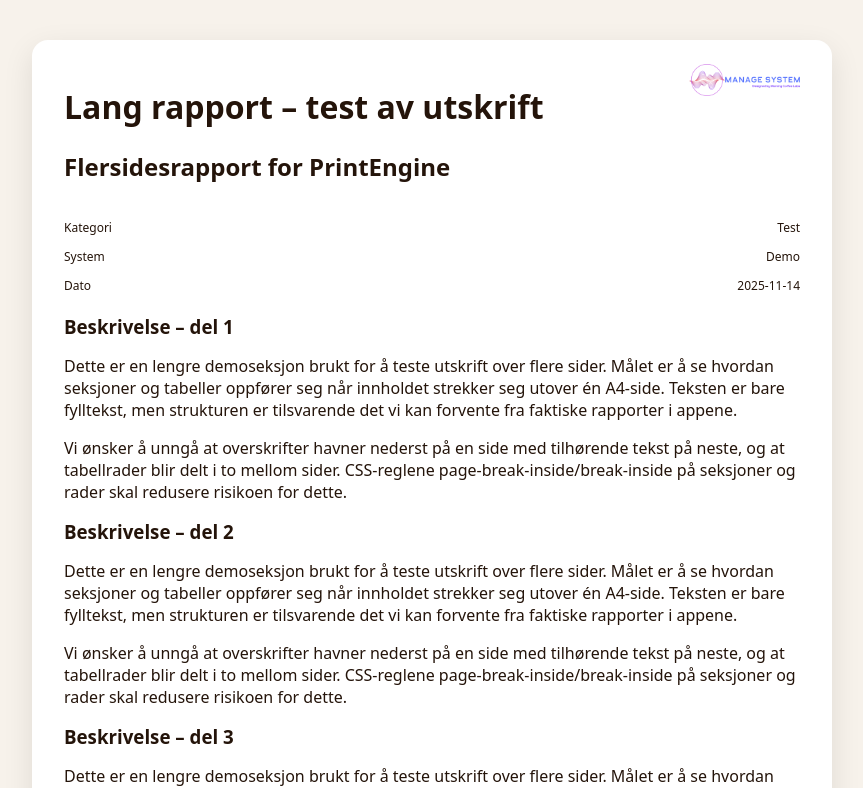
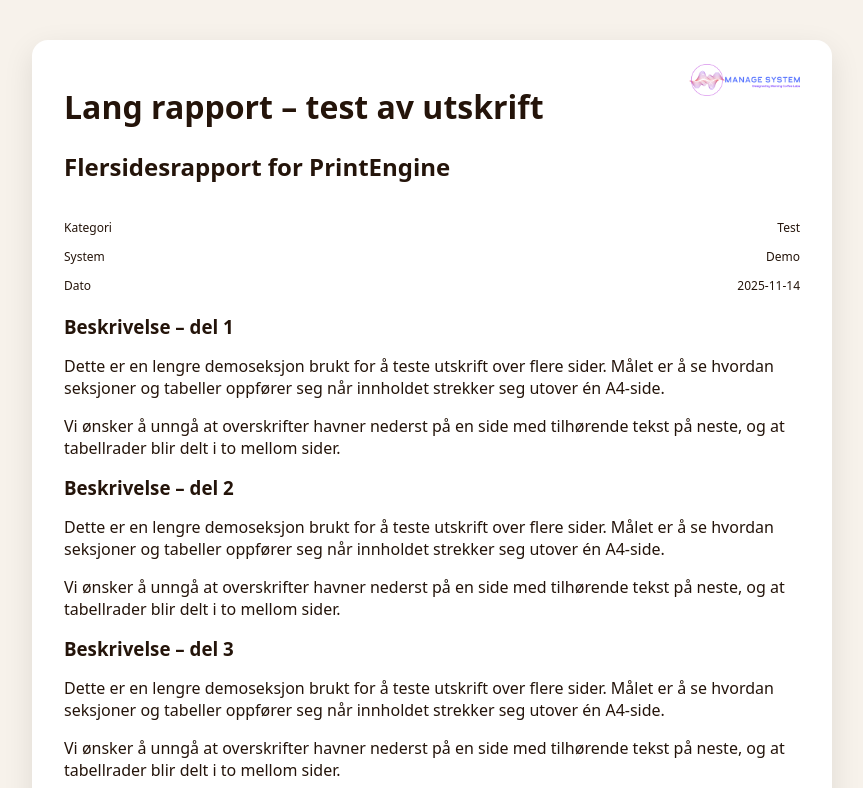
Before and after one commit to Tony-MCL/Print, a Next.js app: page /print-long in a window 1280 px wide. Shown: the top 788 px of the page, without its empty margins (208-1071 px from the left). Built offline with nearby package versions, Linux system fonts and the light colour scheme.

Commit message:
Update page.tsx

```diff
--- a/app/print-long/page.tsx
+++ b/app/print-long/page.tsx
@@ -1,3 +1,4 @@
+// app/print-long/page.tsx
 import PrintLayout from "../../components/print/PrintLayout";
 import PrintButton from "../../components/print/PrintButton";
 import PrintOverlay from "../../components/print/PrintOverlay";
@@ -15,15 +16,13 @@ function makeLongDemoData(): PrintData {
           type: "paragraph",
           text:
             "Dette er en lengre demoseksjon brukt for å teste utskrift over flere sider. " +
-            "Målet er å se hvordan seksjoner og tabeller oppfører seg når innholdet strekker seg utover én A4-side. " +
-            "Teksten er bare fylltekst, men strukturen er tilsvarende det vi kan forvente fra faktiske rapporter i appene."
+            "Målet er å se hvordan seksjoner og tabeller oppfører seg når innholdet strekker seg utover én A4-side."
         },
         {
           type: "paragraph",
           text:
             "Vi ønsker å unngå at overskrifter havner nederst på en side med tilhørende tekst på neste, " +
-            "og at tabellrader blir delt i to mellom sider. CSS-reglene page-break-inside/break-inside på seksjoner og rader " +
-            "skal redusere risikoen for dette."
+            "og at tabellrader blir delt i to mellom sider."
         }
       ]
     });
@@ -68,19 +67,19 @@ function makeLongDemoData(): PrintData {
 export default function PrintLongPage() {
   const data = makeLongDemoData();
   const basePath = process.env.NEXT_PUBLIC_BASE_PATH ?? "";
-
   const watermarkUrl = `${basePath}/images/mcl-watermark.png`;
   const logoUrl = `${basePath}/images/mcl-logo.png`;
 
   return (
-    <main className="print-page-shell">
-      {/* Globalt overlay kun for print */}
+    <>
+      {/* Overlay utenfor print-root */}
       <PrintOverlay
         watermarkUrl={watermarkUrl}
         logoUrl={logoUrl}
         logoAlt="Morning Coffee Labs"
       />
 
+      <main className="print-page-shell">
         <div id="print-root">
           <PrintLayout
             title={data.title}
@@ -98,5 +97,6 @@ export default function PrintLongPage() {
           <PrintButton label="Skriv ut / lagre som PDF (lang rapport)" />
         </div>
       </main>
+    </>
   );
 }
```
Lines whose indentation alone changed are shown as unchanged.
